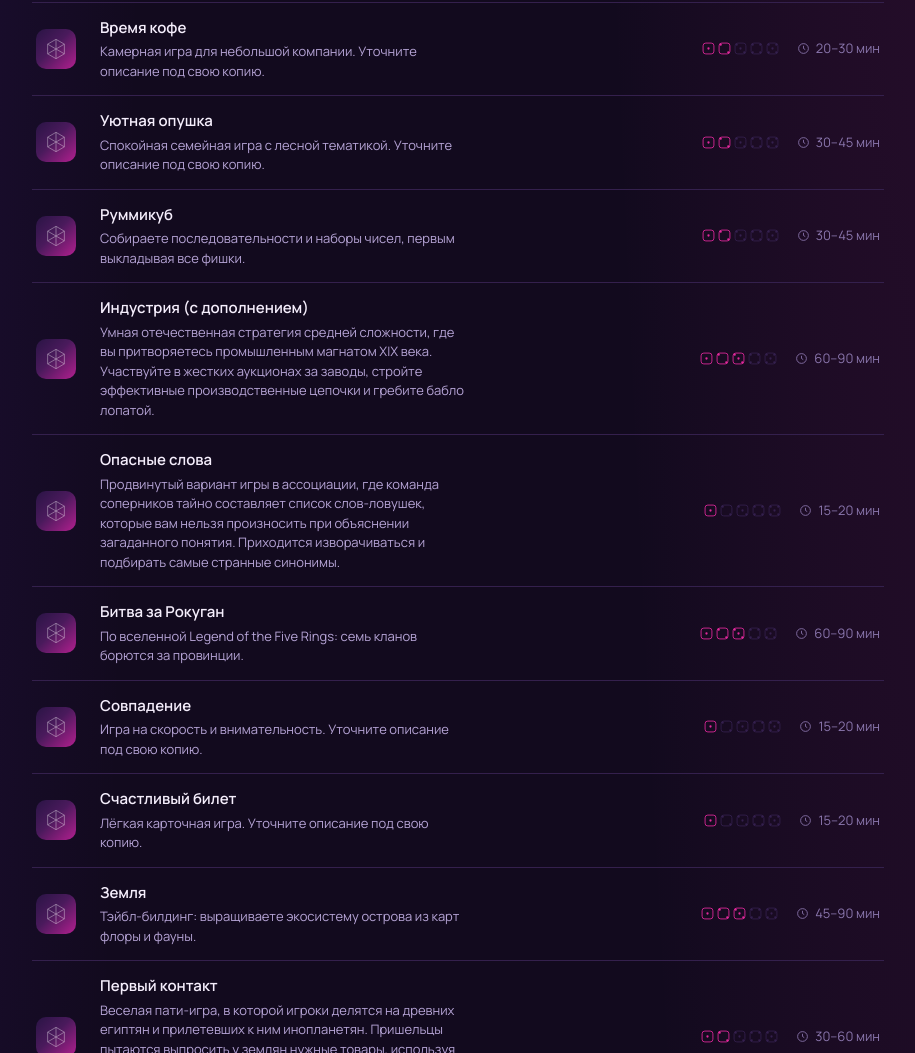
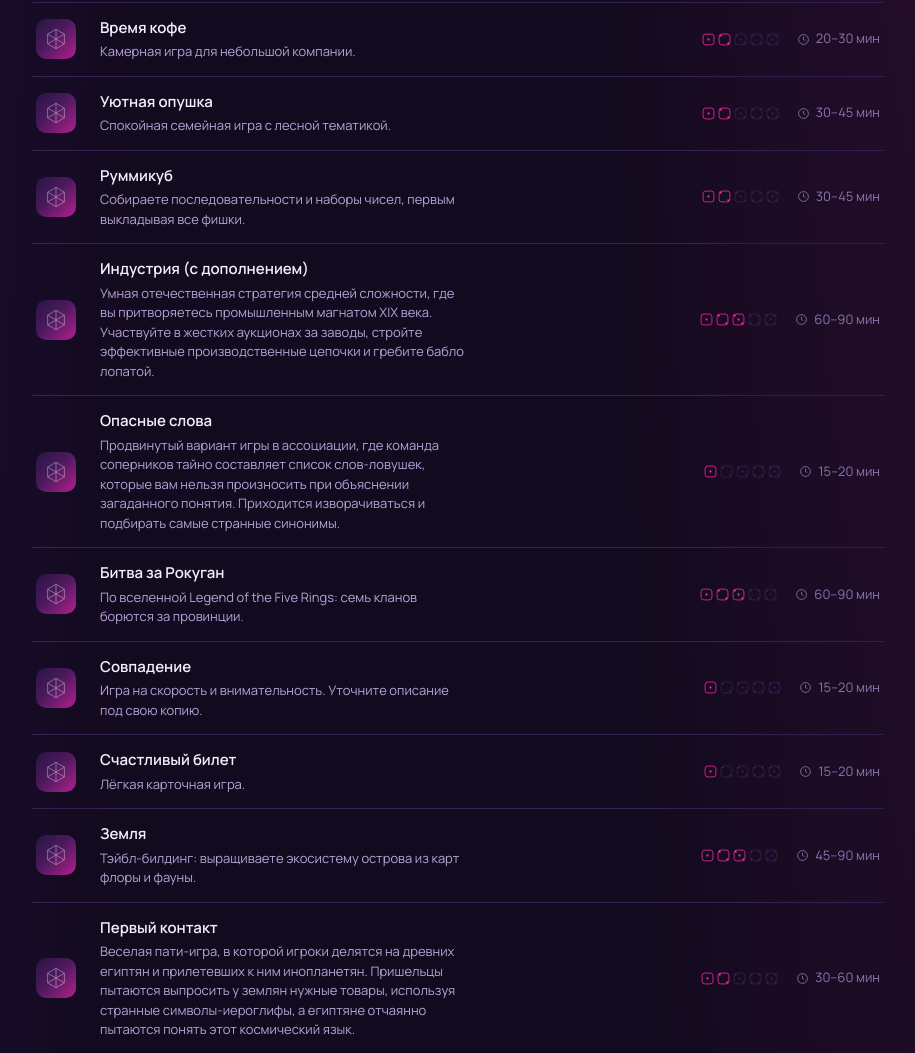
Before and after one commit to meeplescubes/meeplescubes, a plain HTML site: page index.html in a window 1280 px wide. Shown: the part 2157-3210 px from the top of the page, without its empty margins (182-1097 px from the left). Drawn offline with Linux system fonts and the light colour scheme; a web font is replaced by a local one.

Commit message:
Update index.html

```diff
--- a/index.html
+++ b/index.html
@@ -183,14 +183,14 @@ const games = [
   { name: "Драфтозавры", desc: "Быстрая и веселая игра, в которой вы передаете динозавриков по кругу и расселяете их по вольерам своего зоопарка. Задача — угодить капризным ящерам и не утопить лишних в речке, спасаясь от штрафных очков.", diff: 1, time: "15–20 мин", tmax: 20 },
   { name: "Нейрогонки", desc: "Сумасшедший отечественный тренажер для вашей внимательности и стрессоустойчивости. Ищите правильные дорожки на картах быстрее всех, не отвлекайтесь на крики соперников и докажите, что ваши нейронные связи работают на максимальной скорости.", diff: 1, time: "10–20 мин", tmax: 20 },
   { name: "Нидавеллир", desc: "Умная стратегия про сбор армии гномов в тавернах для битвы с ужасным драконом. Главная фишка — крутая система прокачки ваших монет, которые вы буквально переплавляете в процессе игры, чтобы делать более высокие ставки.", diff: 3, time: "45–60 мин", tmax: 60 },
-  { name: "Время кофе", desc: "Камерная игра для небольшой компании. Уточните описание под свою копию.", diff: 2, time: "20–30 мин", tmax: 30 },
-  { name: "Уютная опушка", desc: "Спокойная семейная игра с лесной тематикой. Уточните описание под свою копию.", diff: 2, time: "30–45 мин", tmax: 45 },
+  { name: "Время кофе", desc: "Камерная игра для небольшой компании.", diff: 2, time: "20–30 мин", tmax: 30 },
+  { name: "Уютная опушка", desc: "Спокойная семейная игра с лесной тематикой.", diff: 2, time: "30–45 мин", tmax: 45 },
   { name: "Руммикуб", desc: "Собираете последовательности и наборы чисел, первым выкладывая все фишки.", diff: 2, time: "30–45 мин", tmax: 45 },
   { name: "Индустрия (с дополнением)", desc: "Умная отечественная стратегия средней сложности, где вы притворяетесь промышленным магнатом XIX века. Участвуйте в жестких аукционах за заводы, стройте эффективные производственные цепочки и гребите бабло лопатой.", diff: 3, time: "60–90 мин", tmax: 90 },
   { name: "Опасные слова", desc: "Продвинутый вариант игры в ассоциации, где команда соперников тайно составляет список слов-ловушек, которые вам нельзя произносить при объяснении загаданного понятия. Приходится изворачиваться и подбирать самые странные синонимы.", diff: 1, time: "15–20 мин", tmax: 20 },
   { name: "Битва за Рокуган", desc: "По вселенной Legend of the Five Rings: семь кланов борются за провинции.", diff: 3, time: "60–90 мин", tmax: 90 },
   { name: "Совпадение", desc: "Игра на скорость и внимательность. Уточните описание под свою копию.", diff: 1, time: "15–20 мин", tmax: 20 },
-  { name: "Счастливый билет", desc: "Лёгкая карточная игра. Уточните описание под свою копию.", diff: 1, time: "15–20 мин", tmax: 20 },
+  { name: "Счастливый билет", desc: "Лёгкая карточная игра.", diff: 1, time: "15–20 мин", tmax: 20 },
   { name: "Земля", desc: "Тэйбл-билдинг: выращиваете экосистему острова из карт флоры и фауны.", diff: 3, time: "45–90 мин", tmax: 90 },
   { name: "Первый контакт", desc: "Веселая пати-игра, в которой игроки делятся на древних египтян и прилетевших к ним инопланетян. Пришельцы пытаются выпросить у землян нужные товары, используя странные символы-иероглифы, а египтяне отчаянно пытаются понять этот космический язык.", diff: 2, time: "30–60 мин", tmax: 60 },
   { name: "Джунго", desc: "Абстрактная стратегия на тактику и планирование ходов. Уточните описание.", diff: 3, time: "20–40 мин", tmax: 40 },
```
